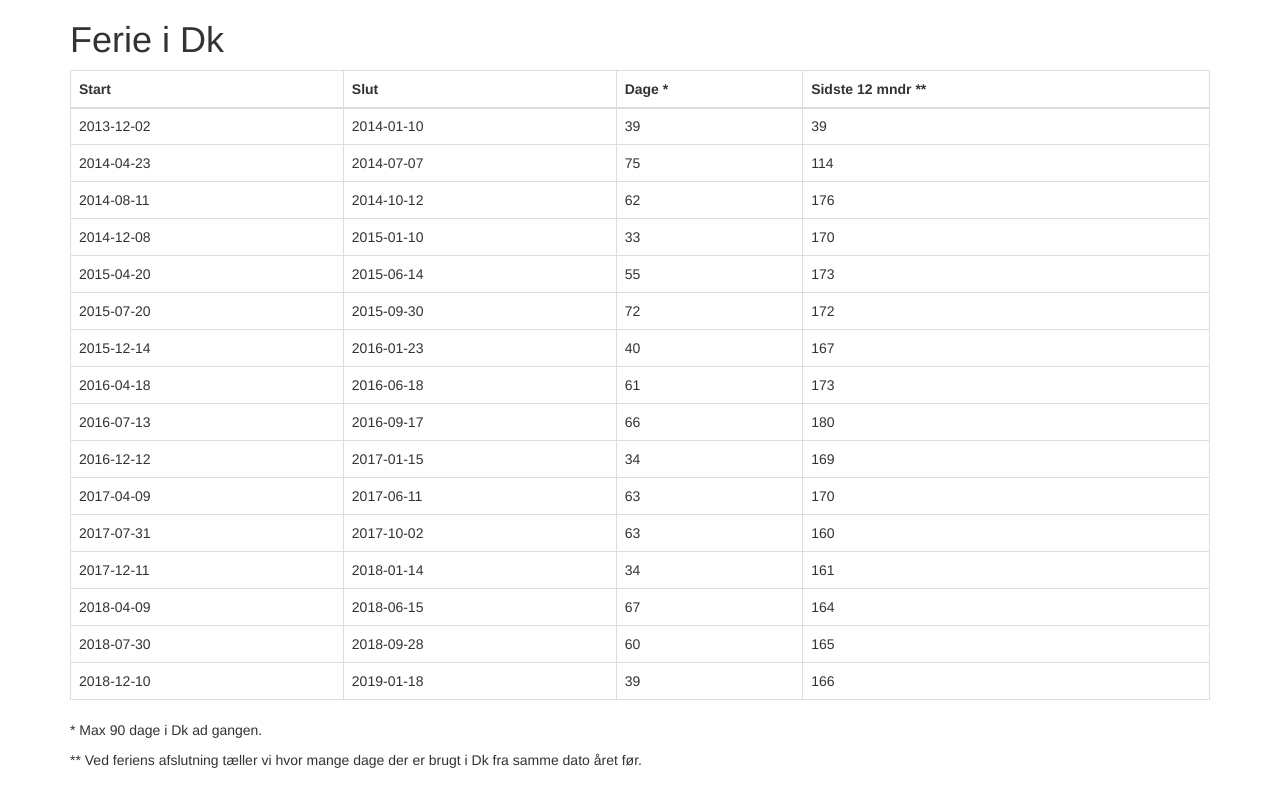
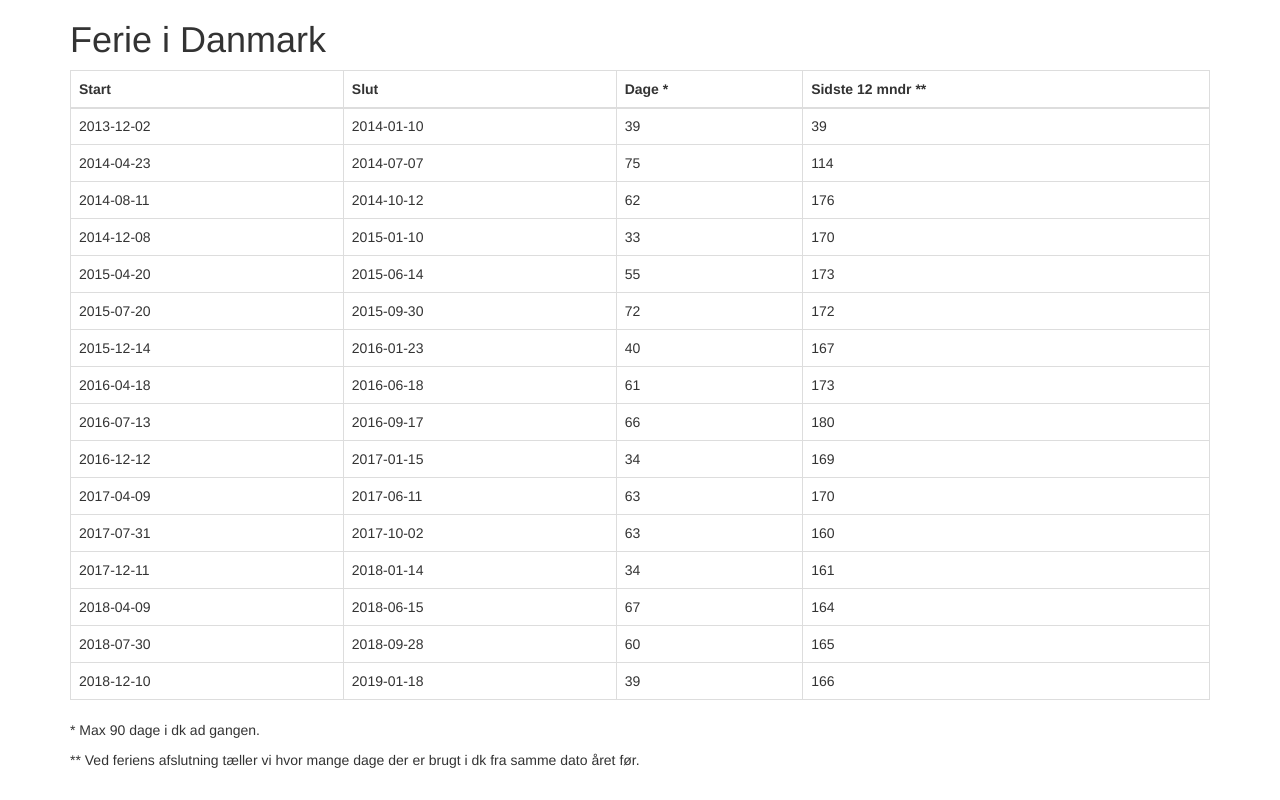
Before and after one commit to Vraakjaer/dkdays, a plain HTML site: page docs/index.html in a window 1280 px wide. Drawn offline with Linux system fonts and the light colour scheme.

Commit message:
Various changes

```diff
--- a/docs/index.html
+++ b/docs/index.html
@@ -8,7 +8,7 @@
 <body>
 
 <div class="container">
-<h1>Ferie i Dk</h1>
+<h1>Ferie i Danmark</h1>
 <table class="table table-bordered">
 <thead>
 <tr>
@@ -91,8 +91,8 @@ for(i=0;i<v.length;i++) {
 </script>
 </tbody>
 </table>
-<p>* Max 90 dage i Dk ad gangen.</p>
-<p>** Ved feriens afslutning tæller vi hvor mange dage der er brugt i Dk fra samme dato året før.</p>
+<p>* Max 90 dage i dk ad gangen.</p>
+<p>** Ved feriens afslutning tæller vi hvor mange dage der er brugt i dk fra samme dato året før.</p>
 </div>
 
 </body>
```
